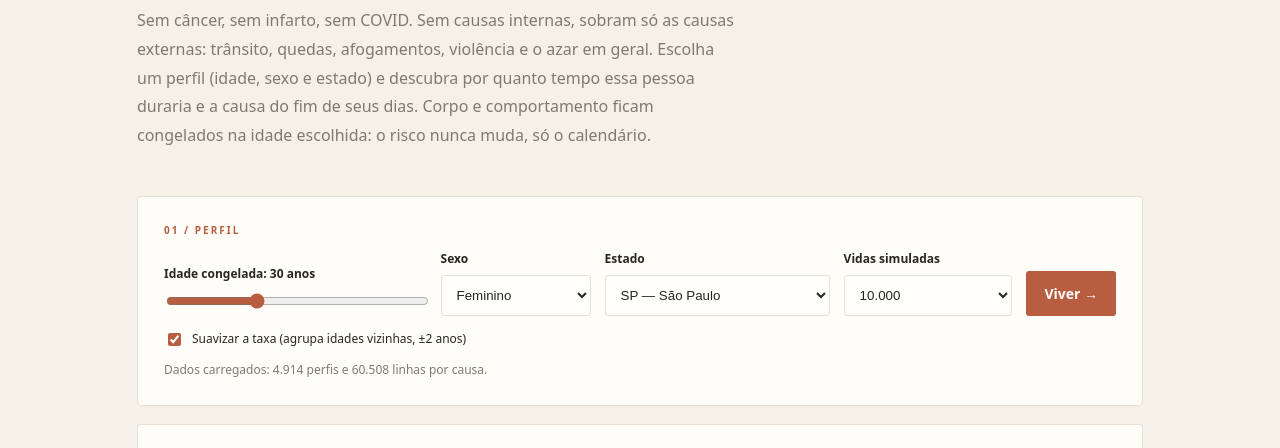
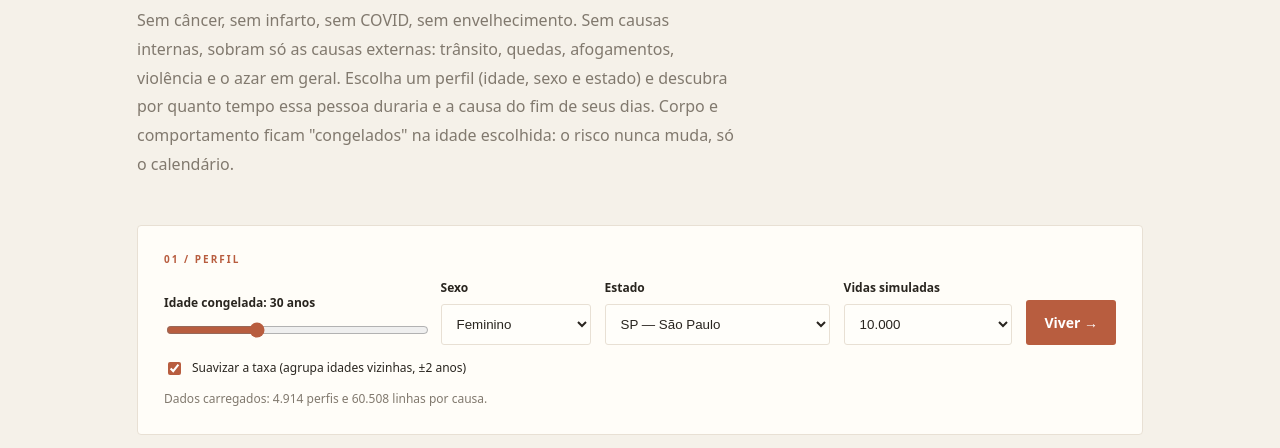
Before and after one commit to ferdesmello/vida-longa, a plain HTML site: page index.html in a window 1280 px wide. Shown: the part 307-755 px from the top of the page. Drawn offline with Linux system fonts and the light colour scheme.

Commit message:
Update index.html

```diff
--- a/index.html
+++ b/index.html
@@ -90,7 +90,7 @@ footer a,details a{color:var(--rust)}
 <section class="hero">
   <p class="eyebrow">UM EXPERIMENTO COM DADOS BRASILEIROS</p>
   <h1>E se as doenças<br><em>deixassem de existir?</em></h1>
-  <p>Sem câncer, sem infarto, sem COVID. Sem causas internas, sobram só as causas externas: trânsito, quedas, afogamentos, violência e o azar em geral. Escolha um perfil (idade, sexo e estado) e descubra por quanto tempo essa pessoa duraria e a causa do fim de seus dias. Corpo e comportamento ficam congelados na idade escolhida: o risco nunca muda, só o calendário.</p>
+  <p>Sem câncer, sem infarto, sem COVID, sem envelhecimento. Sem causas internas, sobram só as causas externas: trânsito, quedas, afogamentos, violência e o azar em geral. Escolha um perfil (idade, sexo e estado) e descubra por quanto tempo essa pessoa duraria e a causa do fim de seus dias. Corpo e comportamento ficam "congelados" na idade escolhida: o risco nunca muda, só o calendário.</p>
 </section>
 
 <section class="panel">
```
